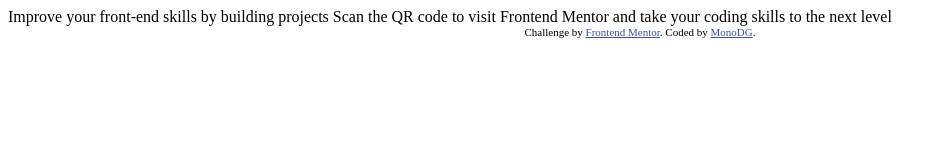
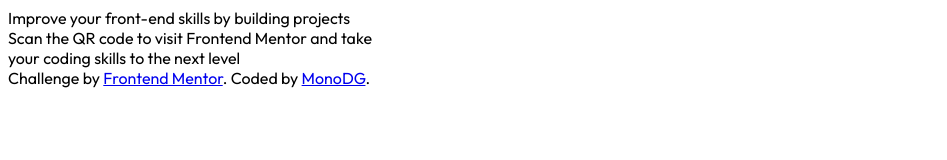
Before and after one commit to MonoDG/qr-code-component, a plain HTML site: page index.html in a window 1280 px wide. Shown: the whole page, without its empty margins (0-947 px from the left). Drawn offline with Linux system fonts and the light colour scheme.

Commit message:
Add styles.css

```diff
--- a/index.html
+++ b/index.html
@@ -7,23 +7,13 @@
   <!-- displays site properly based on user's device -->
 
   <link rel="icon" type="image/png" sizes="32x32" href="./images/favicon-32x32.png">
-
+  <link rel="stylesheet" href="style.css">
   <title>Frontend Mentor | QR code component</title>
 
-  <!-- Feel free to remove these styles or customise in your own stylesheet 👍 -->
-  <style>
-    .attribution {
-      font-size: 11px;
-      text-align: center;
-    }
-
-    .attribution a {
-      color: hsl(228, 45%, 44%);
-    }
-  </style>
 </head>
 
 <body>
+
 
   Improve your front-end skills by building projects
 
--- /dev/null
+++ b/style.css
@@ -0,0 +1,23 @@
+@import url('https://fonts.googleapis.com/css2?family=Outfit:wght@400;700&display=swap');
+
+:root {
+  --white: hsl(0, 0%, 100%);
+  --light-gray: hsl(212, 45%, 89%);
+  --grayish-blue: hsl(220, 15%, 55%);
+  --dark-blue: hsl(218, 44%, 22%);
+}
+
+body {
+  width: 375px;
+  font-family: 'Outfit', sans-serif;
+}
+
+p {
+  font-size: 15px;
+}
+
+@media only screen and (min-width: 375px) {
+}
+
+@media only screen and (min-width: 1440px) {
+}
```
